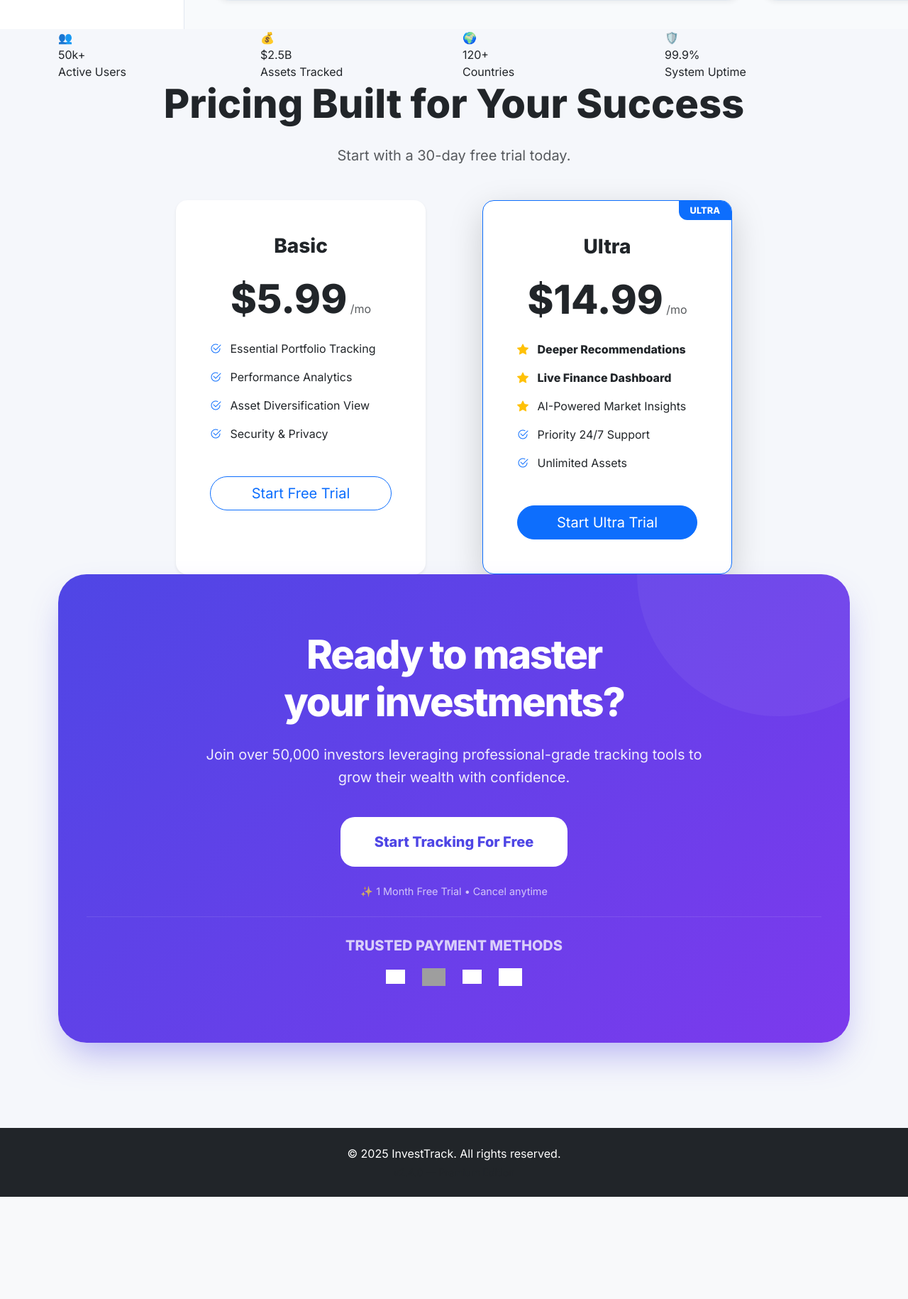
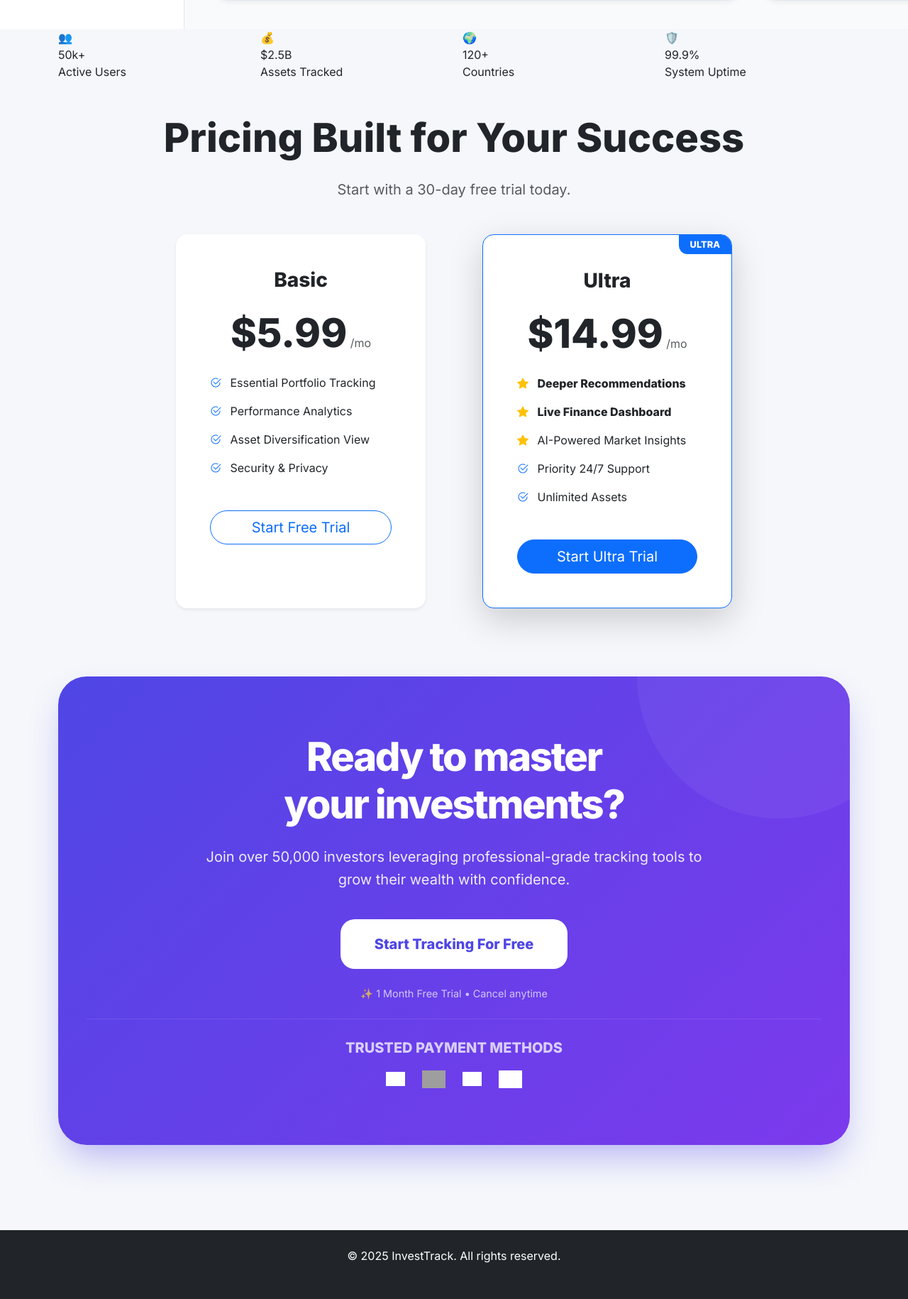
Before and after one commit to naylahabdalla/InvestTrack, a Flask app: page / in a window 1280 px wide. Shown: the part 1172-3002 px from the top of the page at 71% size. Before the commit the page ends 2858 px from the top, so only its background shows below. Run offline with Flask 3, Linux system fonts and the light colour scheme; grey boxes are pictures that could not be loaded.

Commit message:
Fix vertical spacing between pricing section and CTA block

```diff
--- a/templates/index.html
+++ b/templates/index.html
@@ -356,7 +356,7 @@
 
 
 <!-- PRICING SECTION -->
-<section class="pricing py-10" id="pricing">
+<section class="pricing py-5 mb-5 pb-5" id="pricing">
     <div class="container text-center">
         <h2 class="display-4 fw-bold mb-4">Pricing Built for Your Success</h2>
         <p class="lead text-muted mb-5">Start with a <strong>30-day free trial</strong> today.</p>
@@ -409,9 +409,8 @@
     </div>
 </section>
 
-
 <!-- CTA SECTION -->
-<section class="cta-container">
+<section class="cta-container mt-5">
     <div class="container">
         <div class="cta-box" data-aos="zoom-out">
             <h2>Ready to master <br>your investments?</h2>
```
